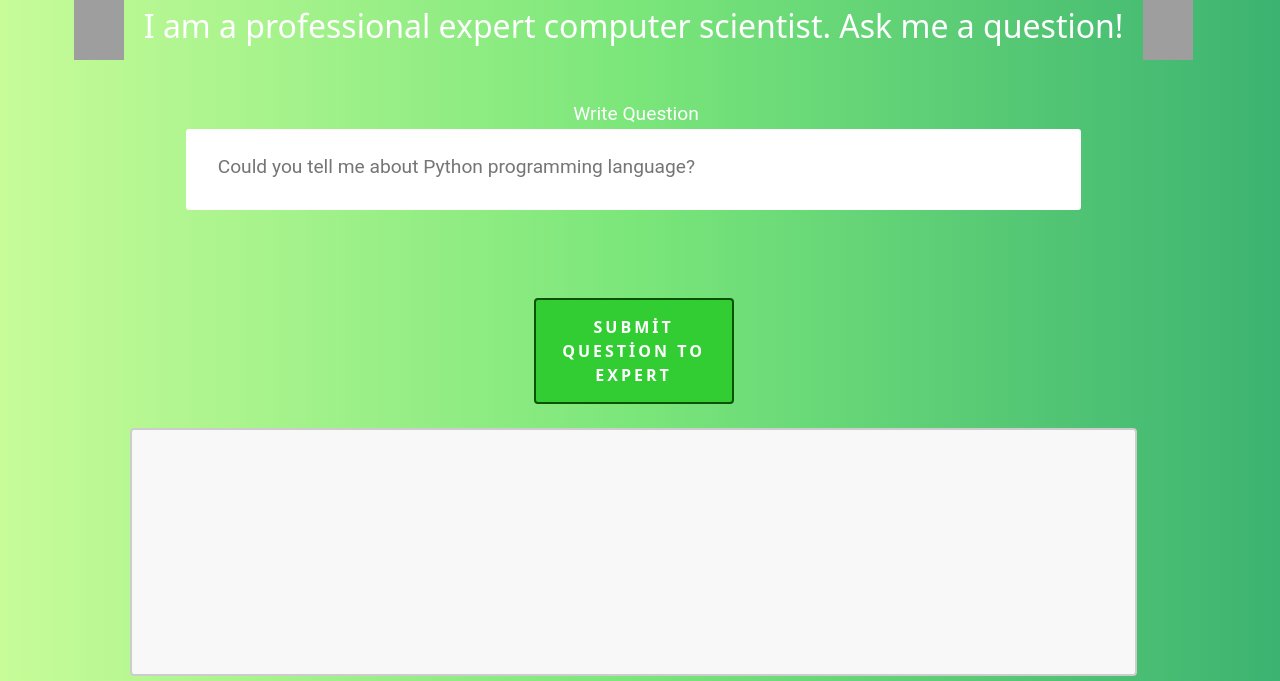
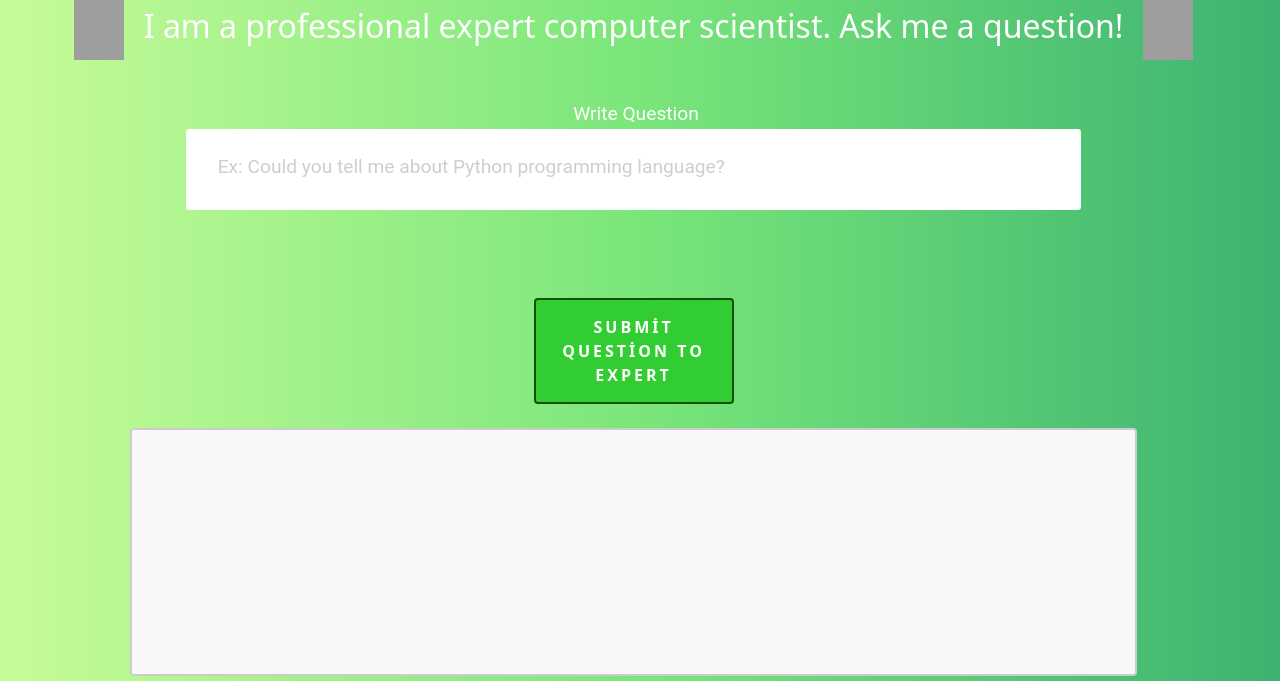
Before and after one commit to zelihaerim/Learning_NLP, a Flask app: page / in a window 1280 px wide. Shown: the top 681 px of the page. Run offline with Flask 3, Linux system fonts and the light colour scheme; grey boxes are pictures that could not be loaded.

Commit message:
zerim : place holder text and color are changed.

```diff
--- a/ollma_prompt_app/templates/index.html
+++ b/ollma_prompt_app/templates/index.html
@@ -98,6 +98,10 @@
             font-size: 16px;
             resize: none;
         }
+        ::placeholder {
+            color: rgb(208, 205, 205);
+            opacity: 1; /* Firefox */
+        }
     </style>
 </head>
 <body>
@@ -117,7 +121,7 @@
             <!-- Form -->
             <form  style="align-items: center;" method="POST">
                 <label for="user_input" class="form__label_v2">Write Question</label>
-                <input type="text" class="form__input" id="user_input" name ="user_input" placeholder="Could you tell me about Python programming language?" required />
+                <input type="text" class="form__input" id="user_input" name ="user_input" placeholder="Ex: Could you tell me about Python programming language?" required />
                 <label for="user_input" class="form__label">Question</label>
                 <br><br>
                 <button class='btn' type="submit" id="submitButton">Submit Question to Expert</button>
```
